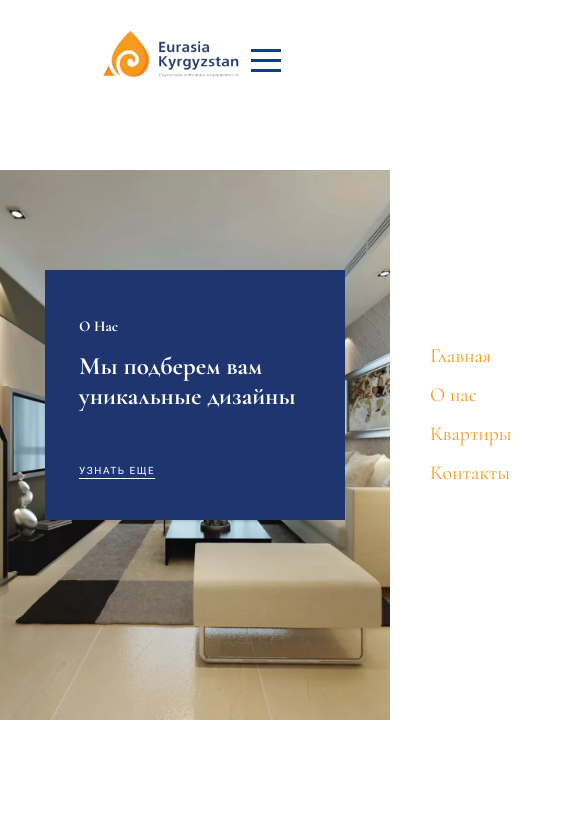
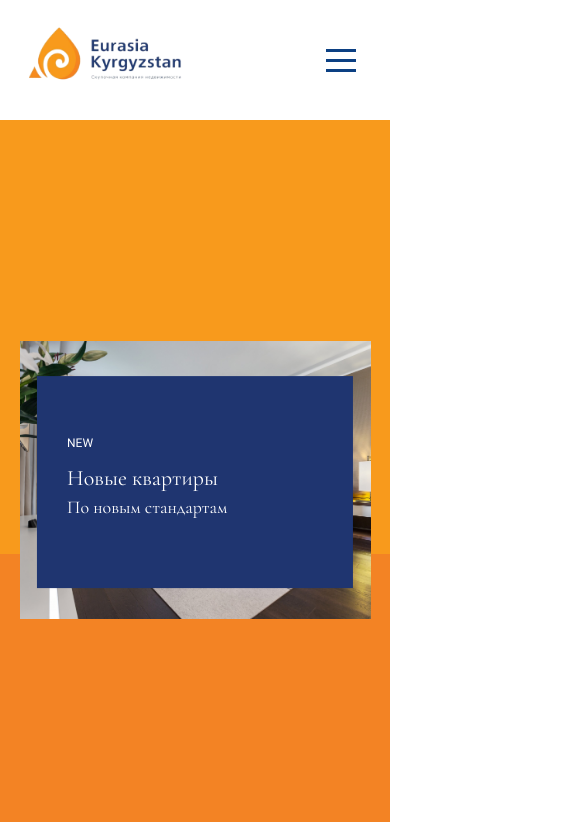
Before and after one commit to azamat71111/Frontend, a Next.js app: page / in a window 390 px wide. Shown: the top 822 px of the page, 585 px wide, since content can reach past the window. Built offline with nearby package versions, Linux system fonts and the light colour scheme.

Commit message:
add mainHead

```diff
--- a/components/Layout/Navbar/Navbar.jsx
+++ b/components/Layout/Navbar/Navbar.jsx
@@ -1,22 +1,91 @@
-import React, { useState } from "react";
+import React, { useEffect, useState } from "react";
 import styles from "./Navbar.module.sass";
 import { nav } from "../../../data/nav";
 import Link from "next/link";
 import { Fade as Hamburger } from "hamburger-react";
 import cn from "classnames";
+import { AnimatePresence, motion } from "framer-motion";
 
+const navVariant = {
+  hidden: {
+    x: "100%",
+  },
+  animate: {
+    x: "0",
+    transition: {
+      type: "spring",
+      stiffness: 400,
+      damping: 20,
+      duration: 0.3,
+    },
+  },
+  end: {
+    x: "100%",
+    transition: {
+      type: "spring",
+      stiffness: 200,
+      damping: 20,
+      duration: 0.3,
+    },
+  },
+};
 function Navbar() {
+  //humburger
   const [isOpen, setOpen] = useState(false);
+  const [screenWidth, setScreenWidth] = useState(false);
+
+  useEffect(() => {
+    if (!isOpen || screenWidth) {
+      document.body.style.overflow = "visible";
+    }
+    if (isOpen && !screenWidth) {
+      document.body.style.overflow = "hidden";
+    }
+  }, [isOpen]);
+  //humburger width
+  const handleWidth = () => {
+    const screenWidth = window.screen.width;
+    if (screenWidth > 1000) {
+      setOpen(true);
+      setScreenWidth(true);
+    } else {
+      setOpen(false);
+      setScreenWidth(false);
+    }
+  };
+  useEffect(() => {
+    handleWidth();
+    window.addEventListener("resize", handleWidth);
+    return () => window.removeEventListener("resize", handleWidth);
+  }, []);
+
   return (
     <header className={styles.navbar}>
       <div className={styles.container}>
         <div className={styles.logo}>
           <img src="/images/logo.png" alt="Евразия" />
         </div>
-        <nav
+        {screenWidth ? (
+          <nav className={styles.nav}>
+            {nav.map(({ name, href, id }) => {
+              return (
+                <Link key={id} href={href}>
+                  <a className={styles.nav__link}>{name}</a>
+                </Link>
+              );
+            })}
+          </nav>
+        ) : (
+          <AnimatePresence>
+            {isOpen && (
+              <motion.nav
                 className={cn(styles.nav, {
                   [styles.navVisible]: isOpen,
                 })}
+                initial="hidden"
+                animate="animate"
+                exit="end"
+                variants={navVariant}
               >
                 {nav.map(({ name, href, id }) => {
                   return (
@@ -25,7 +94,10 @@ function Navbar() {
                     </Link>
                   );
                 })}
-        </nav>
+              </motion.nav>
+            )}
+          </AnimatePresence>
+        )}
         <div className={styles.hamburger}>
           <Hamburger
             color="rgba(12,64,131,1)"
--- a/components/Layout/Navbar/Navbar.module.sass
+++ b/components/Layout/Navbar/Navbar.module.sass
@@ -24,12 +24,18 @@
     margin-right: 0
 .hamburger
   display: none
+@media screen and (max-width: 1200px)
+  .container
+    width: calc( 100% - 150px )
 @media screen and (max-width: 1000px)
+  .container
+    width: calc( 100% - 100px )
   .hamburger
     display: block
+    z-index: 101
   .nav
     background-color: #fff
-    position: absolute
+    position: fixed
     bottom: 0
     right: 0
     width: 50%
@@ -39,9 +45,13 @@
     justify-content: center
     flex-direction: column
     padding-left: 40px
-    transform: translateX(100%)
+    z-index: 100
   .nav__link
     margin: 0
     margin-bottom: 15px
   .nav.navVisible
-    transform: translateX(0)
+@media screen and (max-width: 800px)
+  .container
+    width: calc( 100% - 50px )
+  .logo
+    width: 160px
--- /dev/null
+++ b/components/MainHead/MainHead.jsx
@@ -0,0 +1,20 @@
+import React from "react";
+import styles from "./MainHead.module.sass";
+export default function MainHead() {
+  return (
+    <header className={styles.head}>
+      <main className={styles.container}>
+        <div className={styles.main__content}>
+          <div className={styles.main__img}>
+            <img src="/images/mainPhoto.png" alt="Eurasia photo" />
+            <div className={styles.main__cart}>
+              <span className={styles.new__text}>NEW</span>
+              <h4 className={styles.cart__title}>Новые квартиры</h4>
+              <h4 className={styles.cartSub__title}>По новым стандартам</h4>
+            </div>
+          </div>
+        </div>
+      </main>
+    </header>
+  );
+}
--- /dev/null
+++ b/components/MainHead/MainHead.module.sass
@@ -0,0 +1,100 @@
+.head
+  width: 100%
+  height: calc( 100vh - 120px )
+  background: linear-gradient(180deg, rgba(248,154,28,1) 60%, rgba(243,131,36,1) 60%)
+.container
+  display: flex
+  justify-content: center
+  align-items: center
+  width: 100%
+  height: 100%
+
+.main__content
+.main__img
+  position: relative
+  transform: translateX(-20%)
+  height: calc( 85vh - 120px )
+  img
+    height: 100%
+
+.main__cart
+  position: absolute
+  top: 50%
+  right: 15%
+  height: 75%
+  width: 65%
+  background-color: #1F3570
+  transform: translateY(-50%) translateX(100%)
+  color: #fff
+  display: flex
+  flex-direction: column
+  align-items: flex-start
+  justify-content: center
+  padding-left: 30px
+
+.new__text
+  margin-bottom: 20px
+  font-size: 14px
+  font-family: "Roboto", sans-serif
+  font-weight: 400
+
+.cart__title
+  margin-bottom: 10px
+  font-size: 32px
+  font-family: "Cormorant Garamond", sans-serif
+  font-weight: 400
+
+.cartSub__title
+  font-size: 28px
+  font-family: "Cormorant Garamond", sans-serif
+  font-weight: 400
+  margin-bottom: 20px
+
+@media screen and (max-width: 870px)
+  .main__cart
+    right: 50%
+    transform: translateY(-50%) translateX(50%)
+  .main__img
+    transform: translateX(0)
+@media screen and (max-width: 536px)
+  .container
+    align-items: flex-start
+    padding-top: 40px
+  .main__content
+    display: flex
+    justify-content: center
+    align-items: flex-start
+  .main__img
+    height: auto
+    max-height: calc( 85vh - 120px )
+    width: 90%
+    img
+      width: 100%
+  .main__cart
+    width: 90%
+  //text
+  .new__text
+    margin-bottom: 15px
+    font-size: 12px
+  .cart__title
+    margin-bottom: 5px
+    font-size: 28px
+  .cartSub__title
+    font-size: 22px
+    margin-bottom: 10px
+@media screen and (max-width: 420px)
+  .container
+    padding-top: 0
+    align-items: center
+  .main__content
+    align-items: center
+  //text
+  .new__text
+    margin-bottom: 15px
+    font-size: 12px
+  .cart__title
+    margin-bottom: 5px
+    font-size: 22px
+  .cartSub__title
+    font-size: 18px
+    margin-bottom: 10px
--- a/pages/index.js
+++ b/pages/index.js
@@ -1,5 +1,6 @@
 import Head from "next/head";
 import About from "../components/About/About";
+import MainHead from "../components/MainHead/MainHead";
 import Services from "../components/Services/Services";
 import styles from "../styles/Home.module.sass";
 
@@ -11,8 +12,9 @@ export default function Home() {
         <meta name="description" content="Generated by create next app" />
         <link rel="icon" href="/favicon.ico" />
       </Head>
+      <MainHead />
       <About />
-      <Services/>
+      <Services />
     </div>
   );
 }
```
Also changed, not shown: public/images/mainPhoto.png (added). Lines whose indentation alone changed are shown as unchanged.
